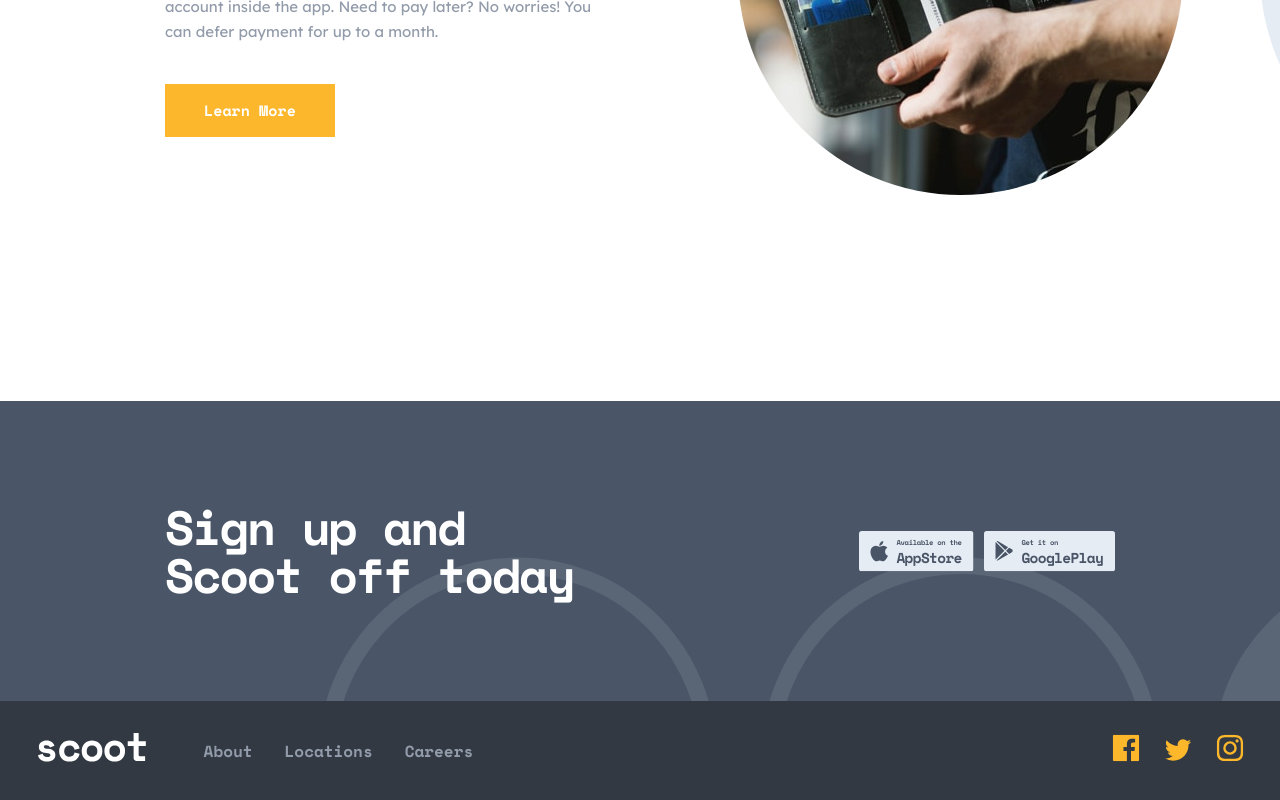
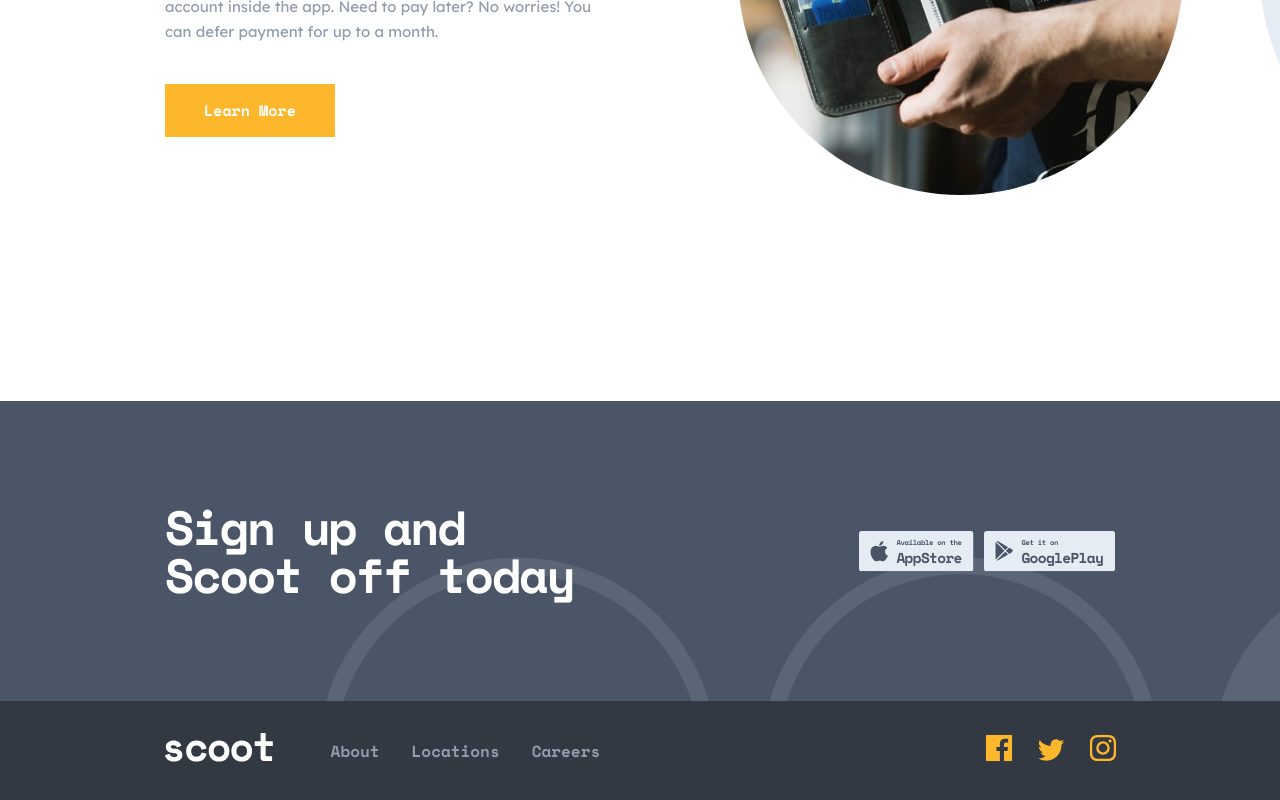
Before and after one commit to xaviguasch/scoot-multipage-website-app-frontendmentor-prac, a React (Create React App) app: page /home in a window 1280 px wide. Shown: the part 2922-3722 px from the top of the page. Built offline with nearby package versions, Linux system fonts and the light colour scheme.

Commit message:
styled Navigation component inside Footer for desktop view

```diff
--- a/src/components/Navigation.css
+++ b/src/components/Navigation.css
@@ -156,3 +156,16 @@ different components
     gap: 2em;
   }
 }
+
+/* Laptop */
+@media (min-width: 1275px) {
+  /* Footer styles */
+  .Navigation__footer-wrapper {
+    padding: 2em 10.3125em;
+
+    flex-direction: row;
+    justify-content: flex-start;
+    align-items: center;
+    gap: 3.6em;
+  }
+}
```
